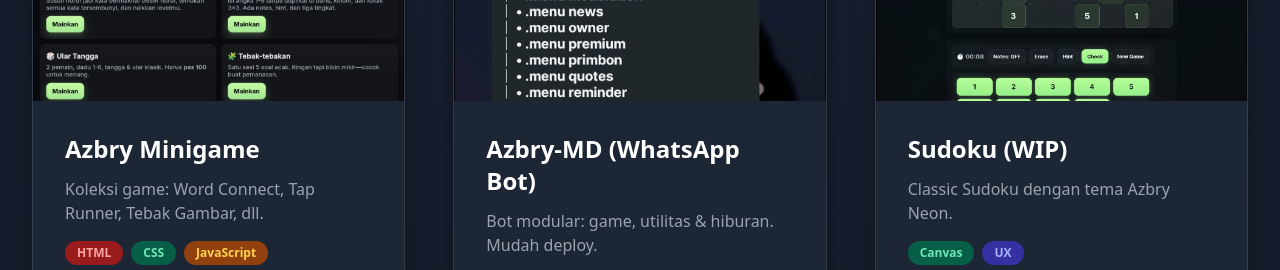
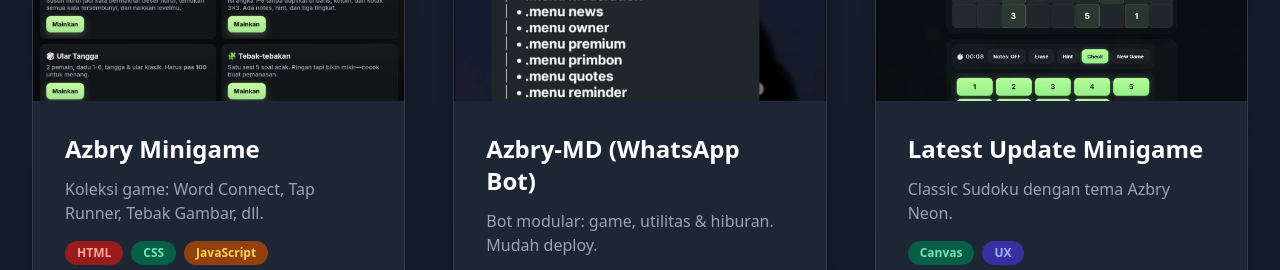
Before and after one commit to vandebry10-star/FebryWesker-portofolio, a plain HTML site: page index.html in a window 1280 px wide. Shown: the part 3380-3650 px from the top of the page. Drawn offline with nearby package versions, Linux system fonts and the light colour scheme.

Commit message:
Update index.html

```diff
--- a/index.html
+++ b/index.html
@@ -256,7 +256,7 @@
         <img src="assets/img/latest.png" alt="Latest Update" class="w-full h-full object-cover">
       </div>
       <div class="p-8 project-content">
-        <h3 class="text-2xl font-bold mb-3 text-white">Sudoku (WIP)</h3>
+        <h3 class="text-2xl font-bold mb-3 text-white">Latest Update Minigame</h3>
         <p class="text-gray-400 mb-4">Classic Sudoku dengan tema Azbry Neon.</p>
         <div class="flex flex-wrap gap-2 mb-4">
           <span class="px-3 py-1 bg-green-800 text-green-300 text-xs font-semibold rounded-full">Canvas</span>
```
